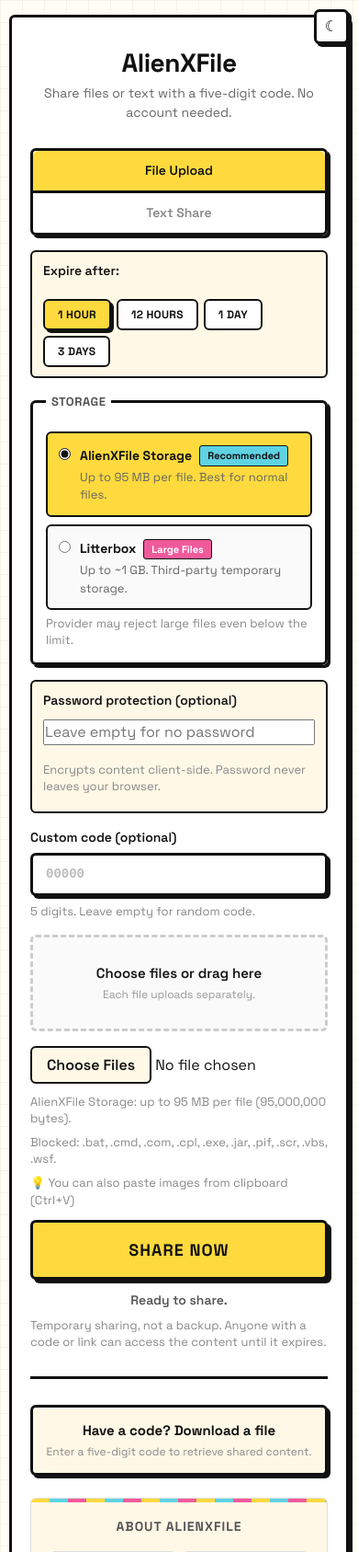
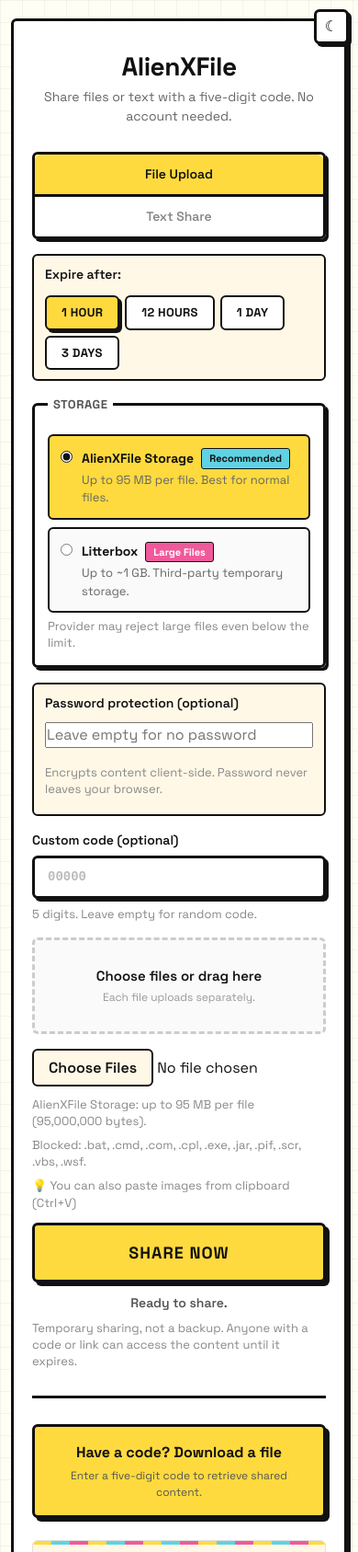
Before and after one commit to aryankahar31/AlienXFileV2, a Flask app: page / in a window 390 px wide. Shown: the top 1687 px of the page at 92% size. Run offline with Flask 3, Linux system fonts and the light colour scheme; some libraries are stand-ins or nearby versions.

Commit message:
fix: encrypted file decryption, dark mode persistence, wider layout, download CTA
- Fix encrypted file shares: fetch blob via server endpoint then decrypt
  in-browser (was incorrectly trying to decrypt the URL string itself)
- Fix dark mode init checking localStorage '1' but JS stores 'true'
- Add dark mode init to download page
- Widen card max-width to 780px, improve responsive breakpoints
- Make download CTA larger and more prominent (yellow bg, flex layout)
- Tweak expiry preset button sizing and layout
- Improve mobile padding and sizing

```diff
--- a/static/style.css
+++ b/static/style.css
@@ -32,7 +32,7 @@ body {
     background-size: 24px 24px;
     color: var(--black);
     min-height: 100vh;
-    padding: 32px 16px;
+    padding: 40px 20px;
     display: grid;
     place-items: center;
 }
@@ -99,8 +99,8 @@ a:hover { color: var(--pink); }
     border-radius: var(--radius);
     box-shadow: var(--shadow);
     width: 100%;
-    max-width: 660px;
-    padding: 40px 36px;
+    max-width: 780px;
+    padding: 48px 40px;
     animation: cardIn 0.4s ease-out;
 }
 @keyframes cardIn { from { opacity: 0; transform: translateY(16px); } to { opacity: 1; transform: translateY(0); } }
@@ -151,17 +151,17 @@ h1 {
 }
 .expire-section label { font-weight: 600; font-size: 14px; white-space: nowrap; }
 .expire-section select {
-    flex: 1; background: #fff; border: 2px solid var(--black);
+    flex: 1; max-width: 160px; background: #fff; border: 2px solid var(--black);
     border-radius: var(--radius); padding: 8px 12px; font-size: 14px;
     font-weight: 600; font-family: var(--font-main); cursor: pointer; color: var(--black);
 }
 
 /* ========== EXPIRY PRESET BUTTONS ========== */
 .expire-presets {
-    display: flex; flex-wrap: wrap; gap: 6px; margin-top: 8px;
+    display: flex; flex-wrap: wrap; gap: 6px;
 }
 .preset-btn {
-    padding: 6px 14px; font-size: 12px; font-weight: 700;
+    padding: 7px 16px; font-size: 13px; font-weight: 700;
     font-family: var(--font-main); border: var(--border-light); border-radius: var(--radius);
     background: #fff; color: var(--black); cursor: pointer;
     transition: all 0.1s ease; box-shadow: none; min-height: auto;
@@ -304,19 +304,20 @@ button[type="submit"]:active { transform: translate(2px, 2px); box-shadow: 1px 1
 
 /* ========== DOWNLOAD CTA ========== */
 .download-cta {
-    display: block; text-align: center; padding: 14px;
+    display: flex; flex-direction: column; align-items: center; text-align: center;
+    padding: 20px 24px;
     border: var(--border); border-radius: var(--radius);
-    background: var(--cream); text-decoration: none; font-weight: 700;
-    font-size: 15px; box-shadow: var(--shadow-sm); transition: all 0.1s ease;
+    background: var(--yellow); text-decoration: none; font-weight: 700;
+    font-size: 17px; box-shadow: var(--shadow); transition: all 0.1s ease;
     color: var(--black); margin-bottom: 0;
 }
 .download-cta:hover {
-    background: var(--cyan); transform: translate(-2px, -2px);
-    box-shadow: var(--shadow); color: var(--black);
+    transform: translate(-2px, -2px);
+    box-shadow: var(--shadow-hover); color: var(--black);
 }
 .download-cta small {
-    display: block; font-weight: 400; font-size: 12px; color: #888;
-    margin-top: 2px;
+    display: block; font-weight: 400; font-size: 13px; color: #555;
+    margin-top: 4px;
 }
 
 /* ========== BULK DOWNLOAD BTN ========== */
@@ -747,13 +748,14 @@ body.dark .box { background: #161b22; }
 
 /* ========== RESPONSIVE ========== */
 @media (max-width: 600px) {
-    body { padding: 16px 10px; }
-    .card { padding: 28px 20px; }
+    body { padding: 20px 12px; }
+    .card { padding: 28px 20px; max-width: 100%; }
     h1 { font-size: 28px; }
     .mode-switch { flex-direction: column; }
     .mode-switch label { border-right: 0; border-bottom: var(--border); }
     .mode-switch label:last-of-type { border-bottom: 0; }
     .expire-section { flex-direction: column; align-items: stretch; }
+    .expire-section select { max-width: 100%; }
     .expire-presets { justify-content: flex-start; }
     .how-grid { grid-template-columns: repeat(2, 1fr); }
     .about-cards { grid-template-columns: 1fr; }
@@ -771,10 +773,17 @@ body.dark .box { background: #161b22; }
     .password-prompt input { max-width: 100%; }
     .url-preview { padding: 10px; }
     .bulk-download-btn { width: 100%; }
+    .download-cta { padding: 16px 16px; font-size: 16px; }
+    .download-cta small { font-size: 12px; }
 }
 
 @media (min-width: 601px) and (max-width: 900px) {
-    .card { max-width: 600px; }
+    .card { max-width: 700px; }
+}
+
+@media (min-width: 901px) {
+    .card { max-width: 780px; }
+    body { padding: 48px 24px; }
 }
 
 @media (prefers-reduced-motion: reduce) {
--- a/templates/index.html
+++ b/templates/index.html
@@ -256,7 +256,7 @@
         setTimeout(function() {
             document.getElementById('loadingScreen').classList.add('hidden');
         }, 1600);
-        if (localStorage.getItem('alienxfile_dark') === '1' ||
+        if (localStorage.getItem('alienxfile_dark') === 'true' ||
             (!localStorage.getItem('alienxfile_dark') && window.matchMedia('(prefers-color-scheme: dark)').matches)) {
             document.body.classList.add('dark');
         }
```
Also changed, not shown: templates/download.html (+17 -5 lines).
